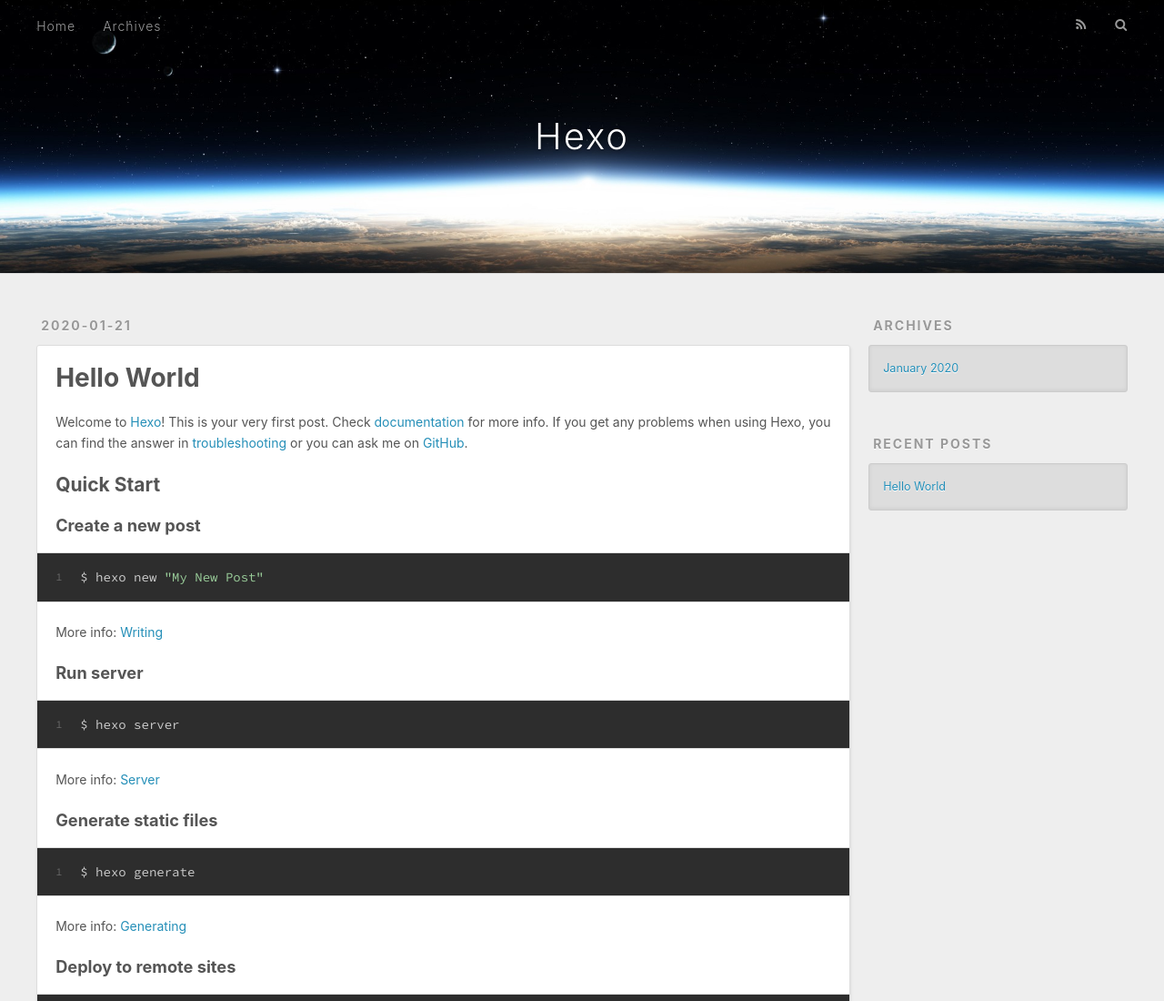
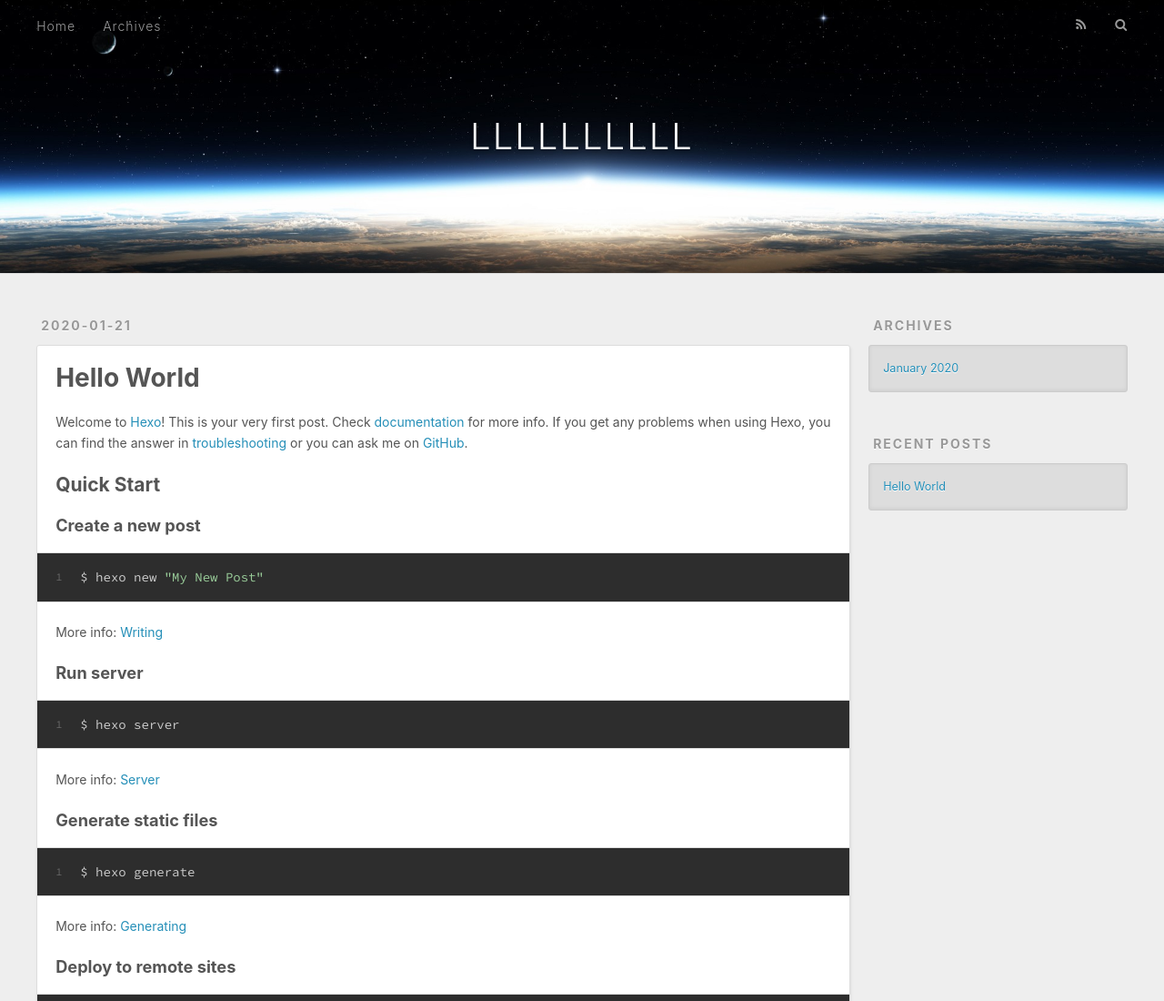
Before and after one commit to BraveSCV/BraveSCV.github.io, a plain HTML site: page index.html in a window 1280 px wide. Shown: the top 1100 px of the page at 91% size. Drawn offline with nearby package versions, Linux system fonts and the light colour scheme.

Commit message:
Site updated: 2020-01-21 14:05:44

```diff
--- a/index.html
+++ b/index.html
@@ -36,7 +36,7 @@
   <div id="header-outer" class="outer">
     <div id="header-title" class="inner">
       <h1 id="logo-wrap">
-        <a href="/" id="logo">Hexo</a>
+        <a href="/" id="logo">LLLLLLLLLL</a>
       </h1>
 
     </div>
```
